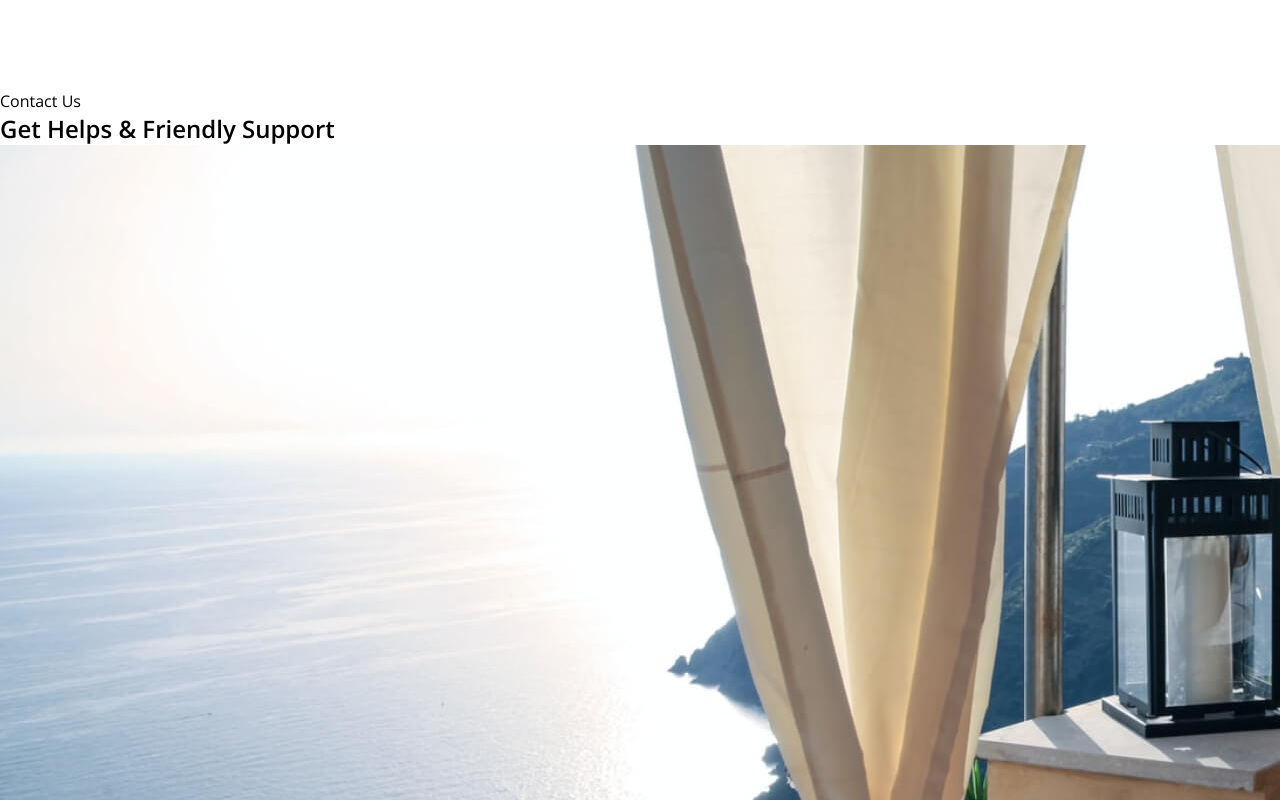
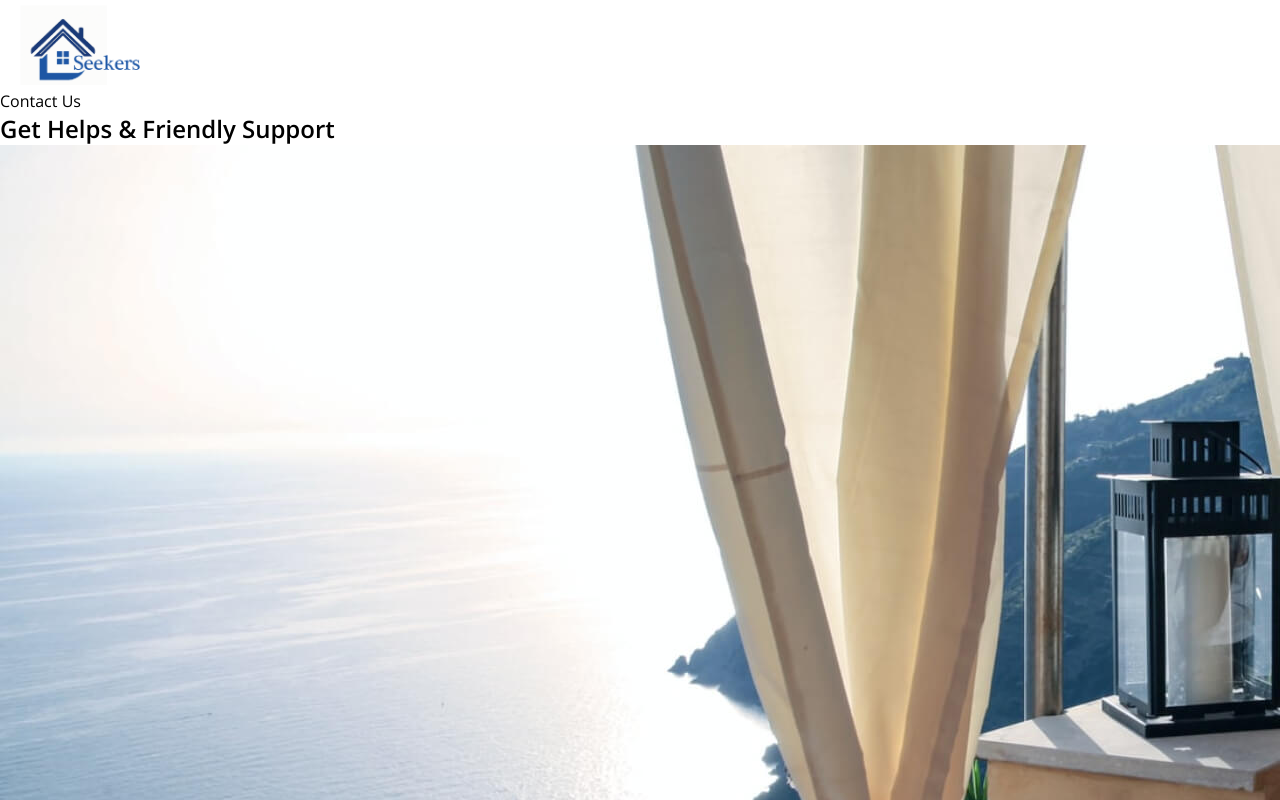
Before and after one commit to mar19a/cs411groupproject, a React (Create React App) app: page /Contact in a window 1280 px wide. Shown: the top 800 px of the page. Built offline with nearby package versions, Linux system fonts and the light colour scheme.

Commit message:
Added logo

```diff
--- a/src/components/navbar/NavBar.jsx
+++ b/src/components/navbar/NavBar.jsx
@@ -2,7 +2,7 @@ import React, { useState, useEffect } from "react";
 import { HiOutlineMenuAlt4 } from "react-icons/hi";
 import { FaRegTimesCircle } from "react-icons/fa";
 import { Link } from "react-router-dom"; // step 1
-
+import SeekersLogo from "../../pictures/Seekers-Logo.png";
 import "./Navbar.css";
 
 const NavBar = () => {
@@ -39,9 +39,10 @@ const NavBar = () => {
     <div className="navbar">
       <div className="container">
         <img
-
+         alt="Seekers-logo"
           onClick={returnHome}
-
+         src= {SeekersLogo}
+         className="Seekers-logo"
         ></img>
         <div className="icon" onClick={handleClick}>
           {click ? <FaRegTimesCircle /> : <HiOutlineMenuAlt4 />}
```
